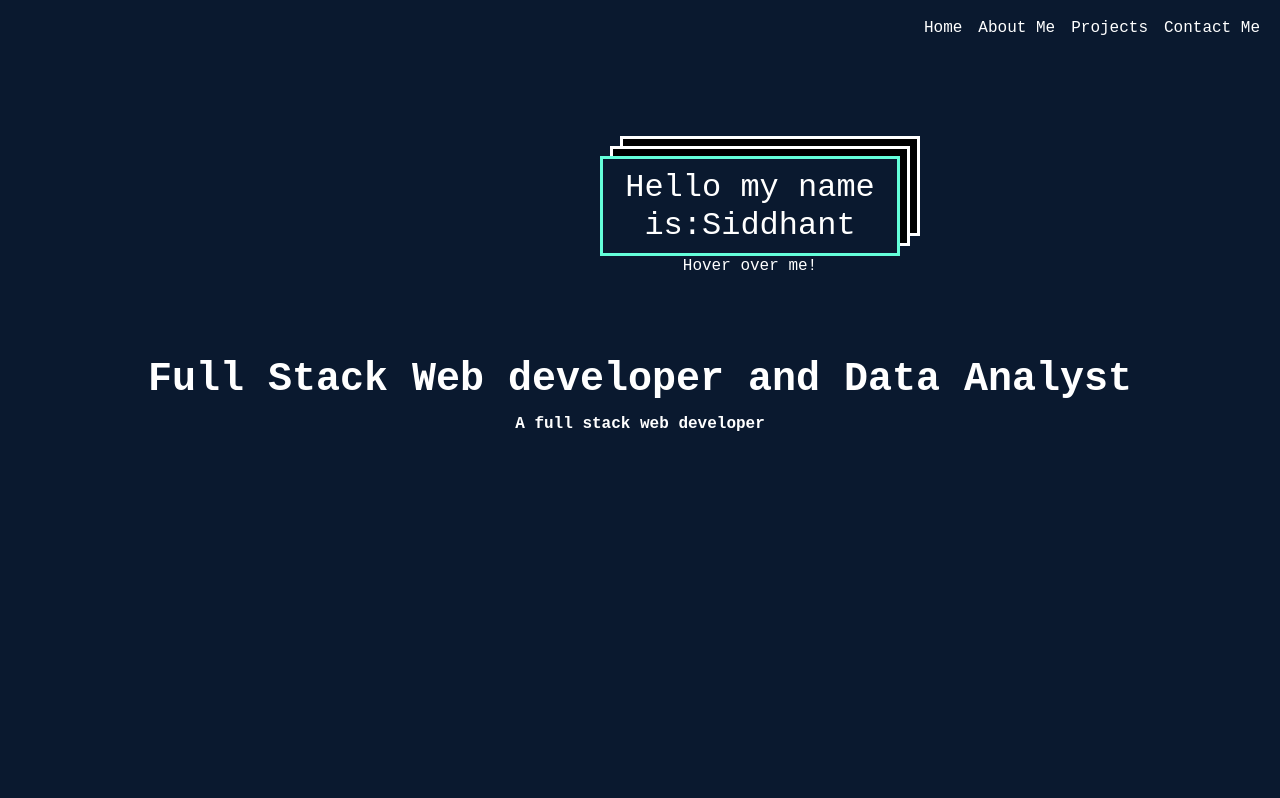
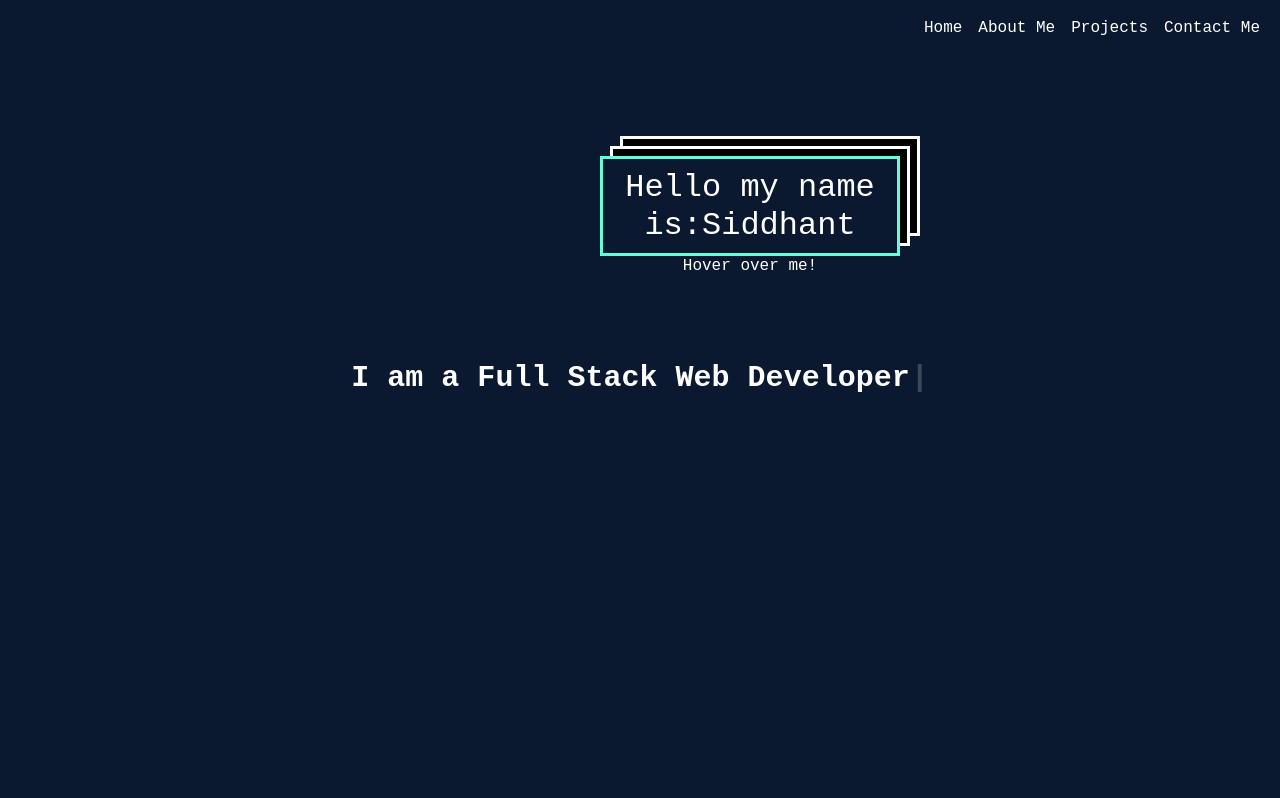
Before and after one commit to sid12701/Portfolio, a React (Create React App) app: page / in a window 1280 px wide. Shown: the top 798 px of the page. Built offline with nearby package versions, Linux system fonts and the light colour scheme; a web font is replaced by a local one.

Commit message:
added typewriter effect

```diff
--- a/package.json
+++ b/package.json
@@ -25,6 +25,7 @@
     "react-dom": "^18.2.0",
     "react-icons": "^4.8.0",
     "react-scripts": "5.0.1",
+    "typewriter-effect": "^2.19.0",
     "web-vitals": "^2.1.4"
   },
   "scripts": {
--- a/public/styles.css
+++ b/public/styles.css
@@ -18,12 +18,14 @@ html{
     background-color: #0a192f !important;
 }
 
+
 .content{
     height: 200px;
     width: 100%;
     margin-top: 100px;
     font-weight: 500 !important;
     color: white;
+    font-size: 30px;
 }
 
 .message-box{
--- a/src/components/Body.jsx
+++ b/src/components/Body.jsx
@@ -56,7 +56,7 @@ const Body = () => {
             A portfolio website made with Bootstrap, React, HTML, CSS and JavaScript
           </p>
           <a
-            href="h"
+            href=""
             class="btn btn-primary"
           >
             Source Code
--- a/src/components/Header.jsx
+++ b/src/components/Header.jsx
@@ -1,5 +1,6 @@
 import React from "react";
 import Navbar from "./Navbar";
+import Typewriter from "typewriter-effect";
 const Header = () => {
   return (
     <div className="header" id="1">
@@ -8,16 +9,33 @@ const Header = () => {
         <h2 class="title">Hello my name is:Siddhant</h2>
         <p>Hover over me!</p>
       </div>
-
+{/*
       <div className="content">
         <h1 class="text-center fw-bolder col-lg-12 col-md-6 col-sm-4">
           Full Stack Web developer and Data Analyst
         </h1>
         <p class="text-center fw-bolder col-lg-12 col-md-6 col-sm-4">
           A full stack web developer
-        </p>
+        </p> */}
+        <div className="content">
+        <div className="typewriter" class="text-center fw-bolder col-lg-12 col-md-6 col-sm-4">
+          <Typewriter
+          className="type"
+            options={{loop: true}}
+            onInit={(typewriter) => {
+              typewriter
+                .typeString("I am a Full Stack Web Developer")
+                .pauseFor(1000)
+                .deleteAll()
+                .typeString("I am a Data Analyst")
+                .pauseFor(1000)
+                .start();
+            }}
+          />
+          </div>
+          </div>
       </div>
-    </div>
+
   );
 };
 
```
Also changed, not shown: 1 other file (tests, documents, lock files or other folders).
